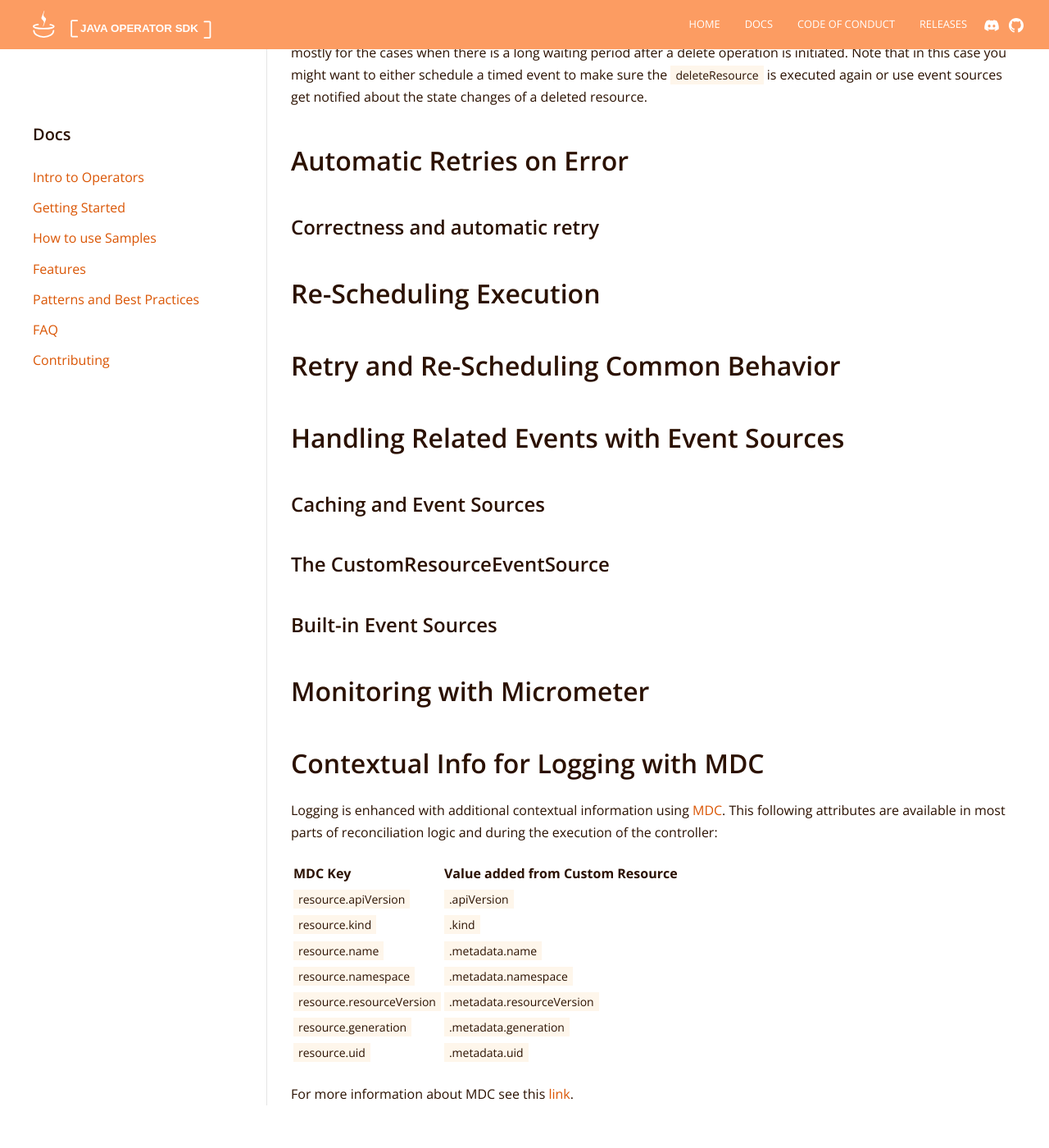
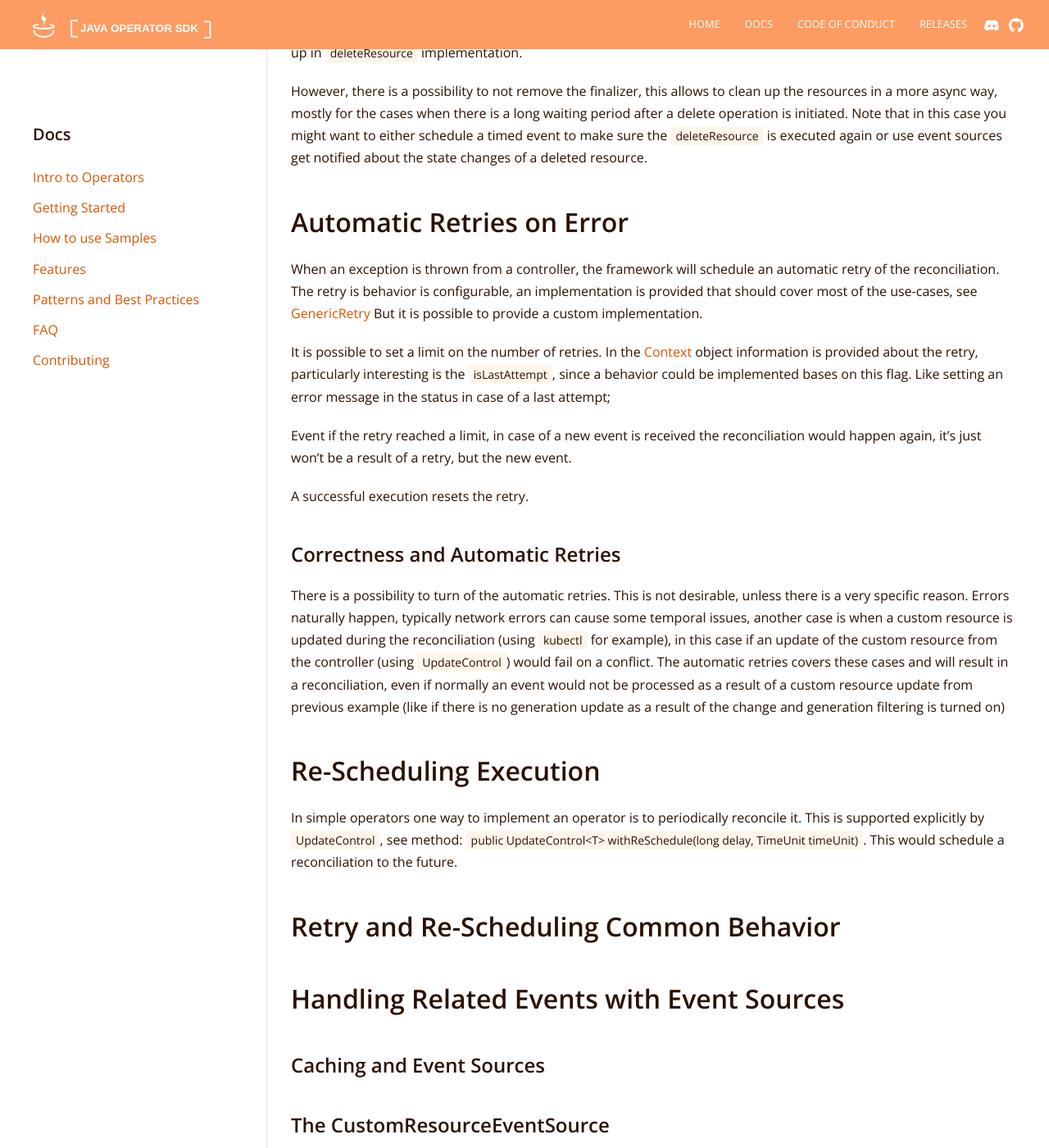
Before and after one commit to operator-framework/java-operator-sdk, a Jekyll site: the page built from docs/documentation/features.md, in a window 1280 px wide and 1400 px high, scrolled down 2536 px. Shown: the whole window at 82% size. Built offline with Jekyll 4.4.1, drawn with Linux system fonts in a browser that asks for light colours; nearby versions of some CDN libraries; some of the changed text lies outside the part shown.

Commit message:
docs: retry + reschedule (#670)

```diff
--- a/docs/documentation/features.md
+++ b/docs/documentation/features.md
@@ -97,6 +97,9 @@
 
 Always update the custom resource with `UpdateControl`, not with the actual kubernetes client if possible.
 
+On custom resource updates there is always an optimistic version control in place, to make sure that another update is
+not overwritten (by setting `resourceVersion` ) .
+
 The `DeleteControl` typically instructs the framework to remove the finalizer after the dependent resource are
 cleaned up in `deleteResource` implementation.
 
@@ -107,9 +110,35 @@
 
 ## Automatic Retries on Error
 
-### Correctness and automatic retry
+When an exception is thrown from a controller, the framework will schedule an automatic retry of the reconciliation.
+The retry is behavior is configurable, an implementation is provided that should cover most of the use-cases, see
+[GenericRetry](https://github.com/java-operator-sdk/java-operator-sdk/blob/master/operator-framework-core/src/main/java/io/javaoperatorsdk/operator/processing/retry/GenericRetry.java)
+But it is possible to provide a custom implementation.
+
+It is possible to set a limit on the number of retries. In the [Context](https://github.com/java-operator-sdk/java-operator-sdk/blob/master/operator-framework-core/src/main/java/io/javaoperatorsdk/operator/api/Context.java)
+object information is provided about the retry, particularly interesting is the `isLastAttempt`, since a behavior
+could be implemented bases on this flag. Like setting an error message in the status in case of a last attempt;
+
+Event if the retry reached a limit, in case of a new event is received the reconciliation would happen again, it's
+just won't be a result of a retry, but the new event.
+
+A successful execution resets the retry.
+
+### Correctness and Automatic Retries
+
+There is a possibility to turn of the automatic retries. This is not desirable, unless there is a very specific
+reason. Errors naturally happen, typically network errors can cause some temporal issues, another case is when a
+custom resource is updated during the reconciliation (using `kubectl` for example), in this case
+if an update of the custom resource from the controller (using `UpdateControl`) would fail on a conflict. The automatic
+retries covers these cases and will result in a reconciliation, even if normally an event would not be processed
+as a result of a custom resource update from previous example (like if there is no generation update as a result of the
+change and generation filtering is turned on)
 
 ## Re-Scheduling Execution
+
+In simple operators one way to implement an operator is to periodically reconcile it. This is supported explicitly by
+`UpdateControl`, see method: `public UpdateControl<T> withReSchedule(long delay, TimeUnit timeUnit)`.
+This would schedule a reconciliation to the future.
 
 ## Retry and Re-Scheduling Common Behavior
 
```
